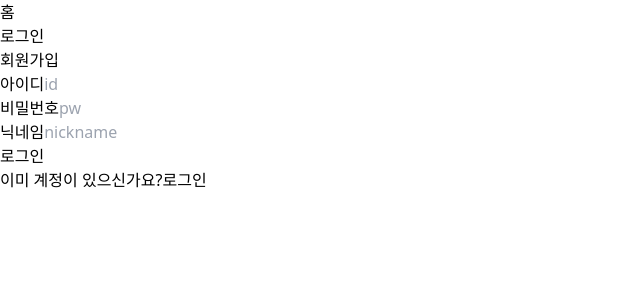
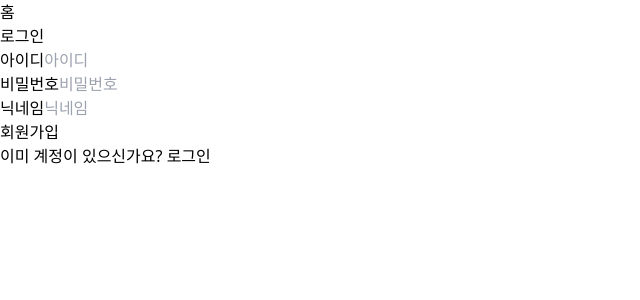
Before and after one commit to jigong2024/MBTI, a React (Vite) app: page /signup in a window 1280 px wide. Shown: the top 300 px of the page, without its empty margins (0-640 px from the left). Built offline with nearby package versions, Linux system fonts and the light colour scheme.

Commit message:
update: 테스트, 테스트 결과 페이지 생성

```diff
--- a/db.json
+++ b/db.json
@@ -1,8 +1,9 @@
 {
-  "user": [
+  "users": [
     {
       "id": "123",
-      "pw": "123456"
+      "pw": "123456",
+      "nickname": "르탄이"
     }
   ]
 }
--- a/src/App.jsx
+++ b/src/App.jsx
@@ -1,5 +1,5 @@
-import React, { useEffect, useState } from "react";
-import { BrowserRouter, Route, Routes } from "react-router-dom";
+import { useEffect, useState } from "react";
+import { Route, Routes, useNavigate } from "react-router-dom";
 import Layout from "./components/Layout";
 import Home from "./pages/Home";
 import Login from "./pages/Login";
@@ -8,21 +8,34 @@ import Profile from "./pages/Profile";
 import TestPage from "./pages/TestPage";
 import TestResultPage from "./pages/TestResultPage";
 import ProtectedRoute from "./components/ProtectedRoute";
-import { login } from "./api/auth";
+import { login, register } from "./api/auth";
 
 const App = () => {
   const [user, setUser] = useState(false);
+  const navigate = useNavigate();
 
   useEffect(() => {
     const token = localStorage.getItem("authToken");
     setUser(!!token);
   }, []);
 
+  const handleSignup = async (userData) => {
+    try {
+      await register(userData);
+      navigate("/login");
+      alert("회원가입이 되었습니다. 다시 로그인을 해주세요!");
+    } catch (error) {
+      console.error("Singup failed", error);
+    }
+  };
+
   const handleLogin = async (userData) => {
     try {
       const response = await login(userData);
       localStorage.setItem("authToken", response.token);
       setUser(true);
+      navigate("/");
+      alert("로그인 되었습니다!");
     } catch (error) {
       console.error("Login failed", error);
     }
@@ -31,15 +44,19 @@ const App = () => {
   const handleLogout = () => {
     localStorage.removeItem("authToken");
     setUser(false);
+    navigate("/login");
+    alert("로그아웃 되었습니다!");
   };
 
   return (
-    <BrowserRouter>
     <Layout user={user} handleLogout={handleLogout}>
       <Routes>
         <Route path="/" element={<Home />} />
         <Route path="/login" element={<Login handleLogin={handleLogin} />} />
-          <Route path="/signup" element={<Signup />} />
+        <Route
+          path="/signup"
+          element={<Signup handleSignup={handleSignup} />}
+        />
         <Route
           path="/profile"
           element={
@@ -66,7 +83,6 @@ const App = () => {
         />
       </Routes>
     </Layout>
-    </BrowserRouter>
   );
 };
 
--- a/src/api/auth.js
+++ b/src/api/auth.js
@@ -3,6 +3,7 @@ import { authClient } from "./authClient";
 // 회원가입
 export const register = async (userData) => {
   const response = await authClient.post("/register", userData);
+  console.log(response.data);
   return response.data;
 };
 
@@ -25,7 +26,7 @@ export const updateProfile = async (token, formData) => {
   const response = await authClient.patch("/profile", formData, {
     headers: {
       Authorization: `Bearer ${token}`,
-      "Content-Type": "multipart/form-data",
+      "Content-Type": "application/json",
     },
   });
   return response.data;
--- a/src/components/AuthForm.jsx
+++ b/src/components/AuthForm.jsx
@@ -1,4 +1,5 @@
 import React, { useState } from "react";
+import { Link } from "react-router-dom";
 
 const AuthForm = ({ mode, onSubmit }) => {
   const [formData, setFormData] = useState({
@@ -23,36 +24,65 @@ const AuthForm = ({ mode, onSubmit }) => {
   };
 
   return (
+    <div>
       <form onSubmit={handleSubmit}>
+        <div>
+          <label htmlFor="id">아이디</label>
           <input
             type="text"
+            id="id"
             name="id"
             value={formData.id}
             onChange={handleChange}
             placeholder="아이디"
             required
           />
+        </div>
+        <div>
+          <label htmlFor="pw">비밀번호</label>
           <input
             type="password"
+            id="pw"
             name="pw"
             value={formData.pw}
             onChange={handleChange}
             placeholder="비밀번호"
             required
           />
+        </div>
 
         {mode === "signup" && (
+          <div>
+            <label htmlFor="nickname">닉네임</label>
             <input
               type="text"
+              id="nickname"
               name="nickname"
               value={formData.nickname}
               onChange={handleChange}
               placeholder="닉네임"
               required
             />
+          </div>
         )}
-      <button type="submit">{mode === "login" ? "로그인" : "회원가입"}</button>
+        <button type="submit">
+          {mode === "login" ? "로그인" : "회원가입"}
+        </button>
       </form>
+      <div>
+        {mode === "login" ? (
+          <>
+            <span>가입된 계정이 없으신가요? </span>
+            <Link to="/signup">회원가입</Link>
+          </>
+        ) : (
+          <>
+            <span>이미 계정이 있으신가요? </span>
+            <Link to="/login">로그인</Link>
+          </>
+        )}
+      </div>
+    </div>
   );
 };
 
--- a/src/components/TestForm.jsx
+++ b/src/components/TestForm.jsx
@@ -0,0 +1,7 @@
+import React from "react";
+
+const TestForm = () => {
+  return <div>TestForm</div>;
+};
+
+export default TestForm;
--- a/src/main.jsx
+++ b/src/main.jsx
@@ -1,10 +1,13 @@
-import { StrictMode } from 'react'
-import { createRoot } from 'react-dom/client'
-import App from './App.jsx'
-import './index.css'
+import { StrictMode } from "react";
+import { createRoot } from "react-dom/client";
+import App from "./App.jsx";
+import "./index.css";
+import { BrowserRouter } from "react-router-dom";
 
-createRoot(document.getElementById('root')).render(
+createRoot(document.getElementById("root")).render(
   <StrictMode>
-    <App />
-  </StrictMode>,
-)
+    <BrowserRouter>
+      <App />
+    </BrowserRouter>
+  </StrictMode>
+);
--- a/src/pages/Login.jsx
+++ b/src/pages/Login.jsx
@@ -1,27 +1,9 @@
-import React from "react";
-import { Link } from "react-router-dom";
+import AuthForm from "../components/AuthForm";
 
-const Login = () => {
+const Login = ({ handleLogin }) => {
   return (
     <div>
-      <div>
-        <h1>로그인</h1>
-        <form>
-          <div>
-            <label htmlFor="id">아이디</label>
-            <input type="text" id="id" name="id" placeholder="id" />
-          </div>
-          <div>
-            <label htmlFor="pw">비밀번호</label>
-            <input type="password" id="pw" name="pw" placeholder="pw" />
-          </div>
-          <button type="submit">로그인</button>
-        </form>
-        <div>
-          <span>계정이 없으신가요?</span>
-          <Link to="/signup">회원가입</Link>
-        </div>
-      </div>
+      <AuthForm mode="login" onSubmit={handleLogin} />
     </div>
   );
 };
--- a/src/pages/Signup.jsx
+++ b/src/pages/Signup.jsx
@@ -1,36 +1,9 @@
-import React from "react";
-import { Link } from "react-router-dom";
+import AuthForm from "../components/AuthForm";
 
-const Signup = () => {
+const Signup = ({ handleSignup }) => {
   return (
     <div>
-      <div>
-        <h1>회원가입</h1>
-        <form>
-          <div>
-            <label htmlFor="id">아이디</label>
-            <input type="text" id="id" name="id" placeholder="id" />
-          </div>
-          <div>
-            <label htmlFor="pw">비밀번호</label>
-            <input type="password" id="pw" name="pw" placeholder="pw" />
-          </div>
-          <div>
-            <label htmlFor="nickname">닉네임</label>
-            <input
-              type="text"
-              id="nickname"
-              name="nickname"
-              placeholder="nickname"
-            />
-          </div>
-          <button type="submit">로그인</button>
-        </form>
-        <div>
-          <span>이미 계정이 있으신가요?</span>
-          <Link to="/login">로그인</Link>
-        </div>
-      </div>
+      <AuthForm mode="signup" onSubmit={handleSignup} />
     </div>
   );
 };
--- a/src/pages/TestPage.jsx
+++ b/src/pages/TestPage.jsx
@@ -1,7 +1,11 @@
 import React from "react";
 
 const TestPage = () => {
-  return <div>TestPage</div>;
+  return (
+    <div>
+      <h1>MBTI 테스트 페이지</h1>
+    </div>
+  );
 };
 
 export default TestPage;
--- a/src/pages/TestResultPage.jsx
+++ b/src/pages/TestResultPage.jsx
@@ -1,7 +1,11 @@
 import React from "react";
 
 const TestResultPage = () => {
-  return <div>TestResultPage</div>;
+  return (
+    <div>
+      <h1>테스트 결과 페이지</h1>
+    </div>
+  );
 };
 
 export default TestResultPage;
```
Lines whose indentation alone changed are shown as unchanged.
